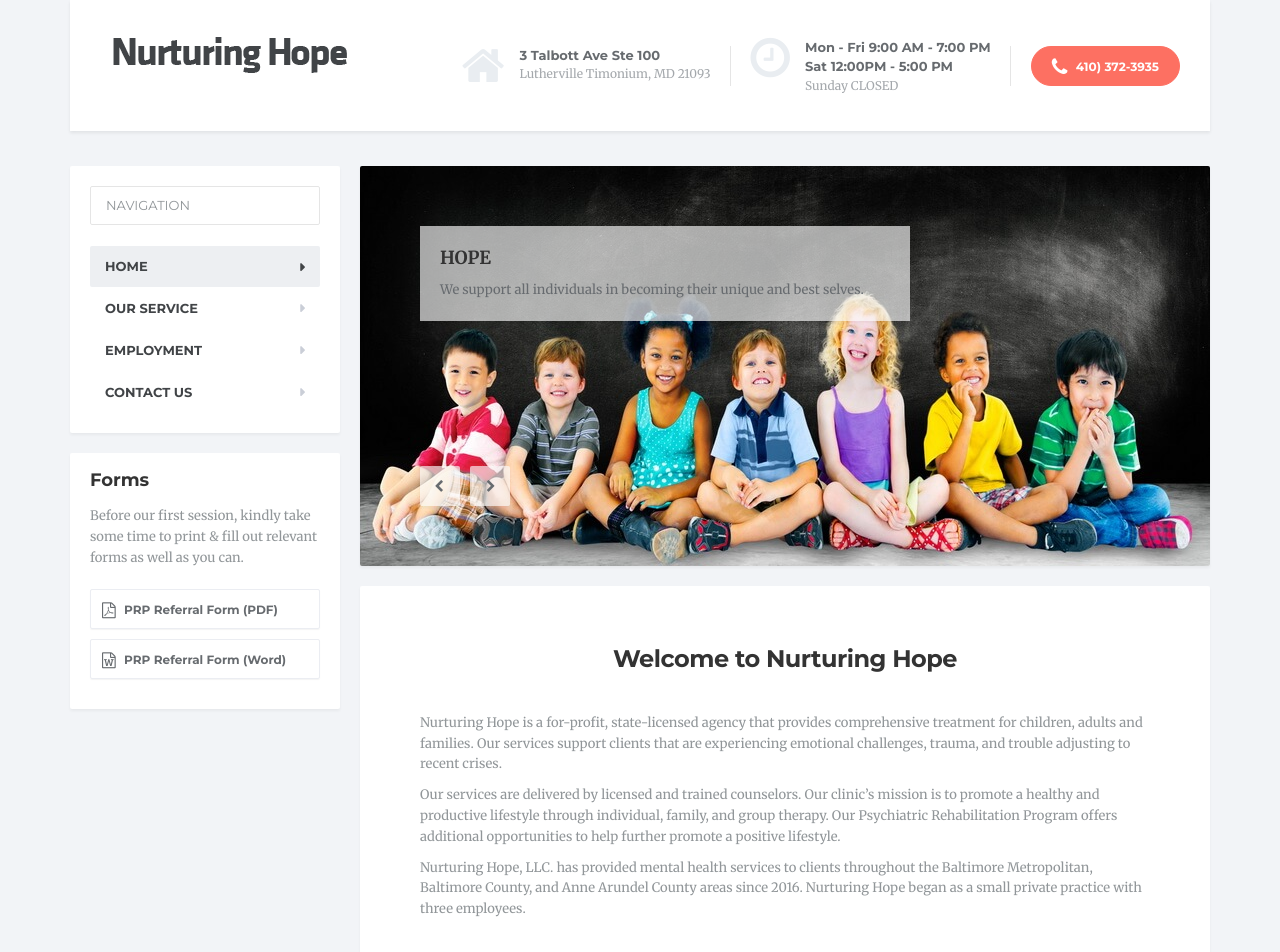
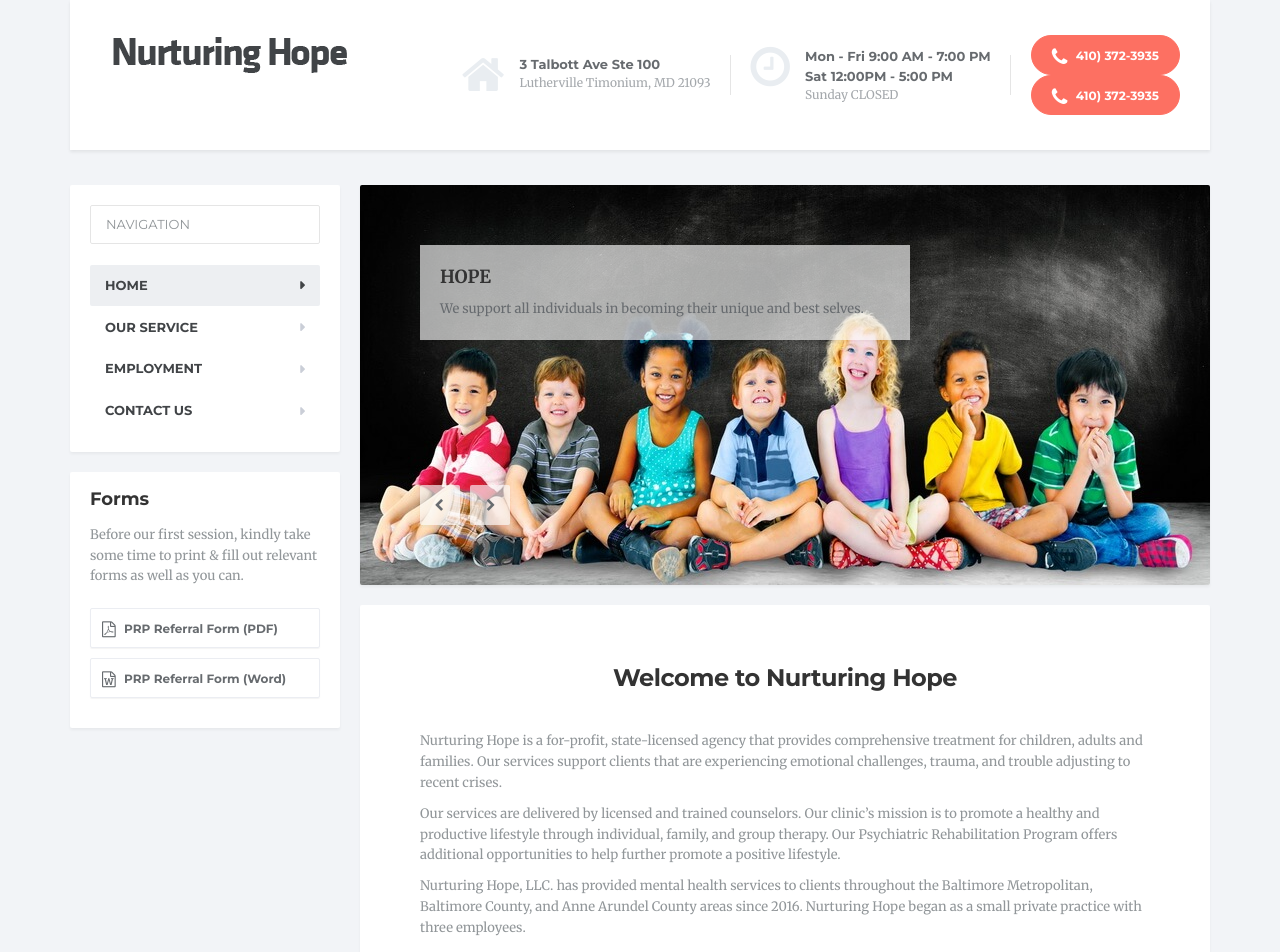
Before and after one commit to nurturinghope/nurturinghope.github.io, a plain HTML site: page index.html in a window 1280 px wide. Shown: the top 952 px of the page. Drawn offline with Linux system fonts and the light colour scheme.

```diff
--- a/index.html
+++ b/index.html
@@ -44,6 +44,8 @@
                         </div>
                         <div class="widget  header-widgets__widget  widget_text">
                             <div class="textwidget"><a class="btn  btn-danger  btn-rounded" href="tel:14103723935" target="_self"><i class="fa fa-phone"></i> 410) 372-3935</a></div>
+
+							<div class="textwidget"><a class="btn  btn-danger  btn-rounded" href="tel:14103723935" target="_self"><i class="fa fa-phone"></i> 410) 372-3935</a></div>
                         </div>
                     </div>
                 </header>
```
